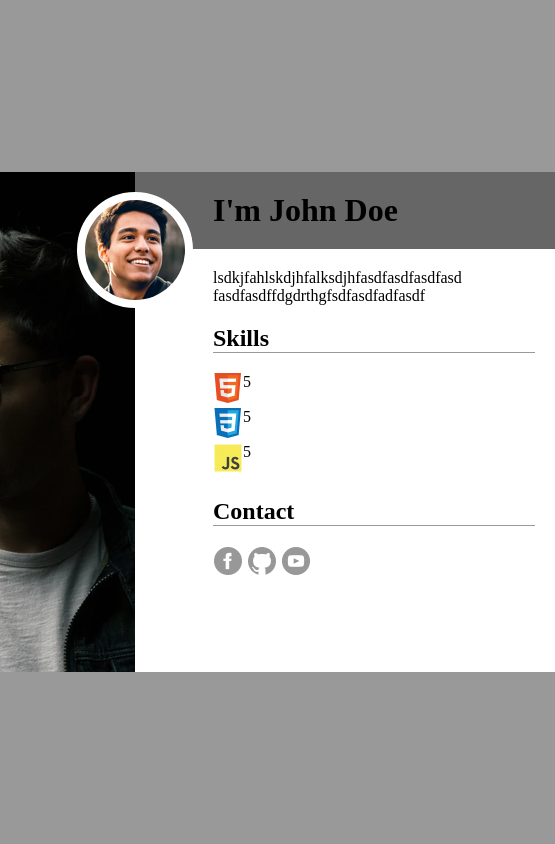
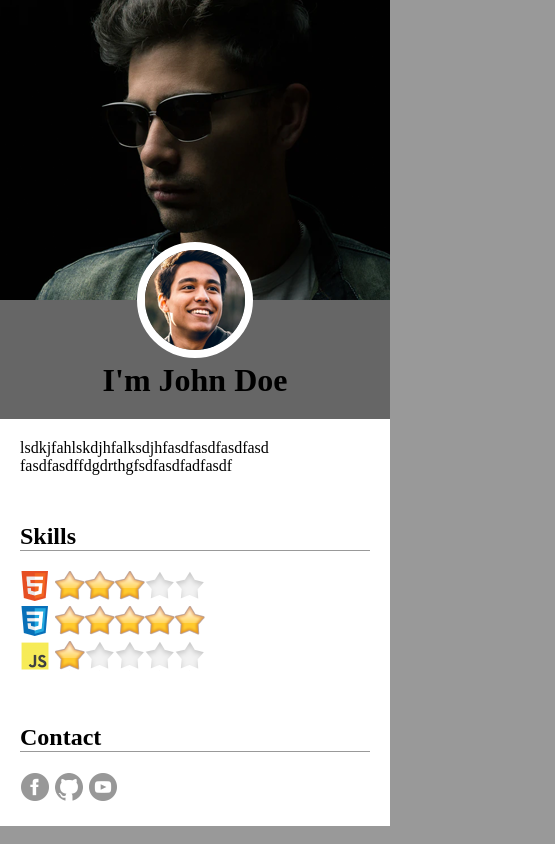
Before and after one commit to merry-hyelyn/DevelUP, a plain HTML site: page Youtube_live/ep_1.Profile_page/index.html in a window 390 px wide. Shown: the whole page, 555 px wide, since content can reach past the window. Drawn offline with Linux system fonts and the light colour scheme.

Commit message:
Finish live session

```diff
--- a/Youtube_live/ep_1.Profile_page/style.css
+++ b/Youtube_live/ep_1.Profile_page/style.css
@@ -1,4 +1,5 @@
 /* Reset */
+body,
 h1,
 p,
 h2,
@@ -18,7 +19,6 @@ body {
     top: 50%;
     transform: translate(-50%, -50%);
     width: 720px;
-    height: 500px;
 }
 
 .card-cover {
@@ -30,9 +30,6 @@ body {
     height: 500px;
 }
 
-.card-main {
-}
-
 .title {
     background-color: #666666;
     padding: 20px 0;
@@ -42,7 +39,7 @@ body {
     float: left;
     border-radius: 50%;
     border: 8px solid white;
-    background-color: white;
+    /* background-color: white; */
     margin-left: -58px;
 }
 
@@ -74,9 +71,6 @@ body {
     clear: left;
 }
 
-.skill-score {
-}
-
 .skill-icon,
 .skill-score {
     float: left;
@@ -90,6 +84,7 @@ body {
     overflow: hidden;
     background-size: auto 30px;
     margin-bottom: 5px;
+    margin-right: 5px;
 }
 
 .skill-icon_html5 {
@@ -102,9 +97,6 @@ body {
 
 .skill-icon_javascript {
     background-position: right top;
-}
-
-.contact {
 }
 
 .contact-anchor {
@@ -133,3 +125,58 @@ body {
 .contact-anchor:hover {
     opacity: 1;
 }
+.star:before,
+.star {
+    background-size: auto 60px;
+    background-image: url(images/star-sprite.png);
+    width: 150px;
+    height: 30px;
+    overflow: hidden;
+}
+
+.star:before {
+    content: " ";
+    display: block;
+    background-position: left bottom;
+    width: 0;
+}
+
+.star_1:before {
+    width: 20%;
+}
+.star_2:before {
+    width: 40%;
+}
+.star_3:before {
+    width: 60%;
+}
+.star_4:before {
+    width: 80%;
+}
+.star_5:before {
+    width: 100%;
+}
+
+@media (max-width: 720px) {
+    .card {
+        position: static;
+        transform: none;
+        width: auto;
+    }
+
+    .card-cover {
+        float: none;
+        width: auto;
+        height: 300px;
+    }
+    .title {
+        text-align: center;
+    }
+    .title-icon {
+        float: none;
+        margin: -78px 0 0 0;
+    }
+    .section {
+        margin-bottom: 48px;
+    }
+}
```
